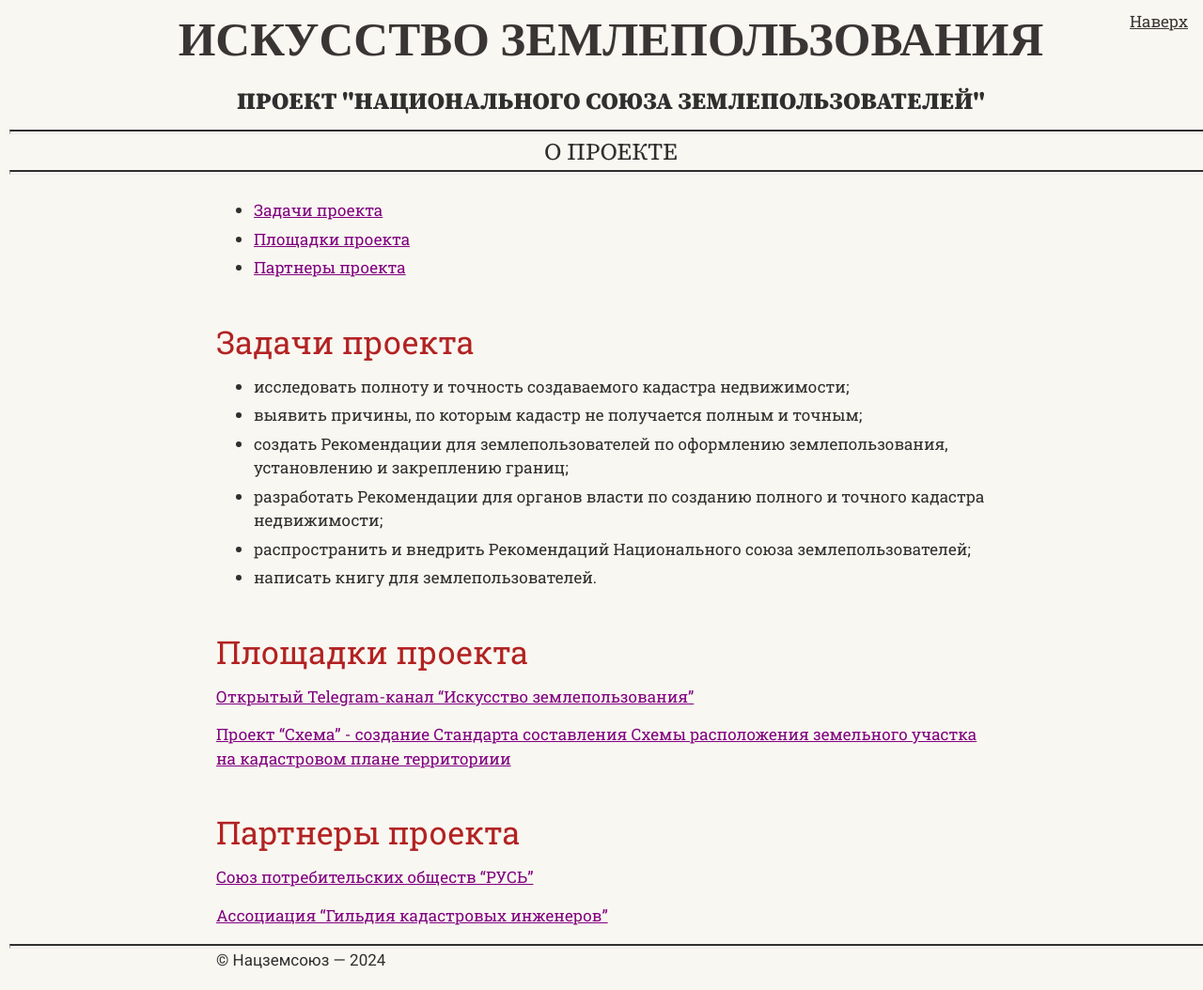
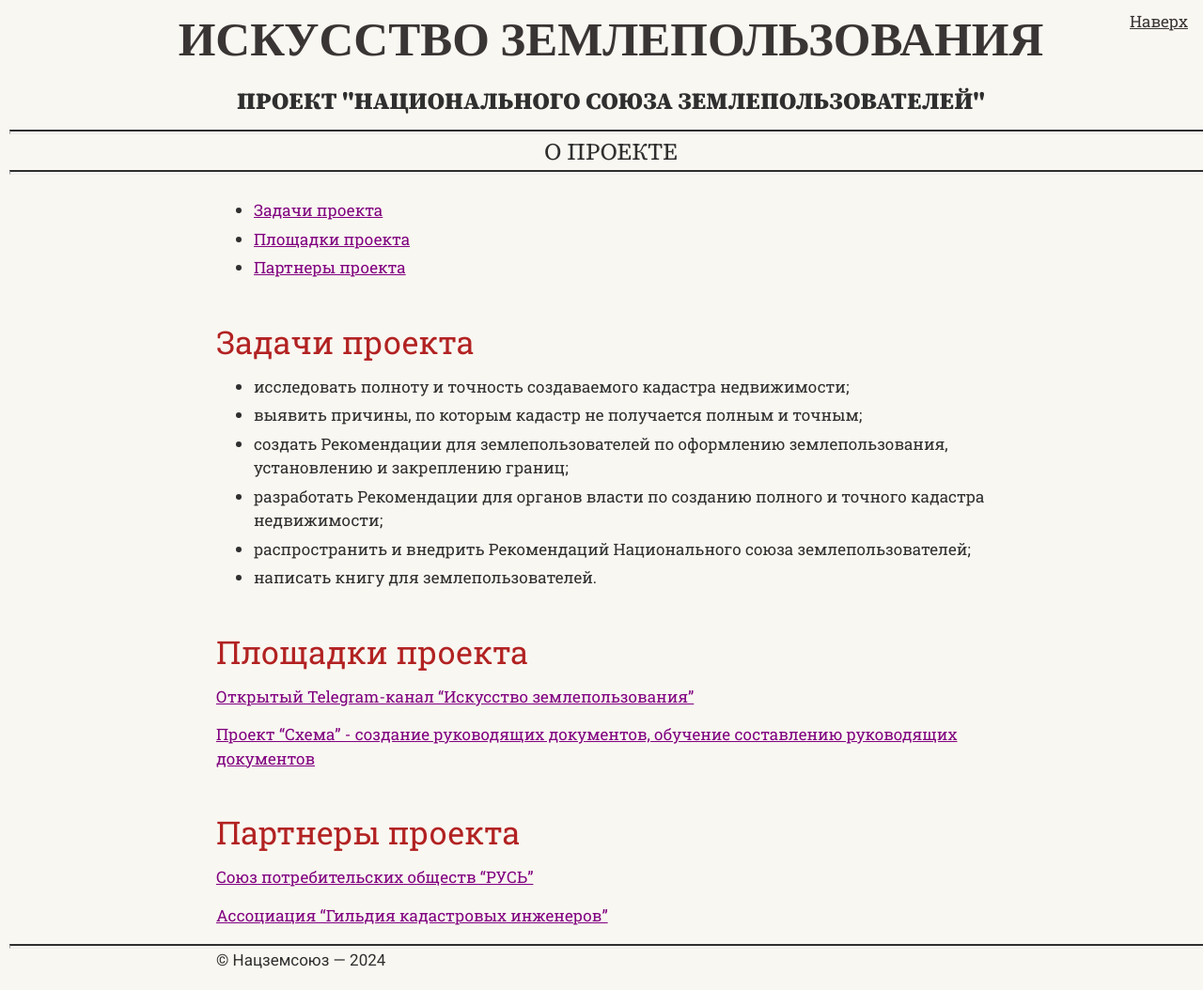
Before and after one commit to SergSi/land-use-art, a Jekyll site: the page built from _info/1-about.md, in a window 1280 px wide and 1054 px high. Shown: the whole window at 94% size. Built offline with Jekyll 4.4.1, drawn with Linux system fonts in a browser that asks for light colours; some web fonts are replaced.

Commit message:
Update 1-about.md

```diff
--- a/_info/1-about.md
+++ b/_info/1-about.md
@@ -19,7 +19,7 @@ permalink: /about/
 
 <a href="https://t.me/land_use_art/" target="_blank" style="color: purple;">Открытый Telegram-канал "Искусство землепользования"</a>
 
-<a href="https://t.me/+RDilw91lQY0yMzgy" target="_blank" style="color: purple;">Проект "Схема" - создание Стандарта составления Схемы расположения земельного участка на кадастровом плане территориии</a>
+<a href="https://t.me/+RDilw91lQY0yMzgy" target="_blank" style="color: purple;">Проект "Схема" - создание руководящих документов, обучение составлению руководящих документов</a>
 
 # Партнеры проекта
 
```
